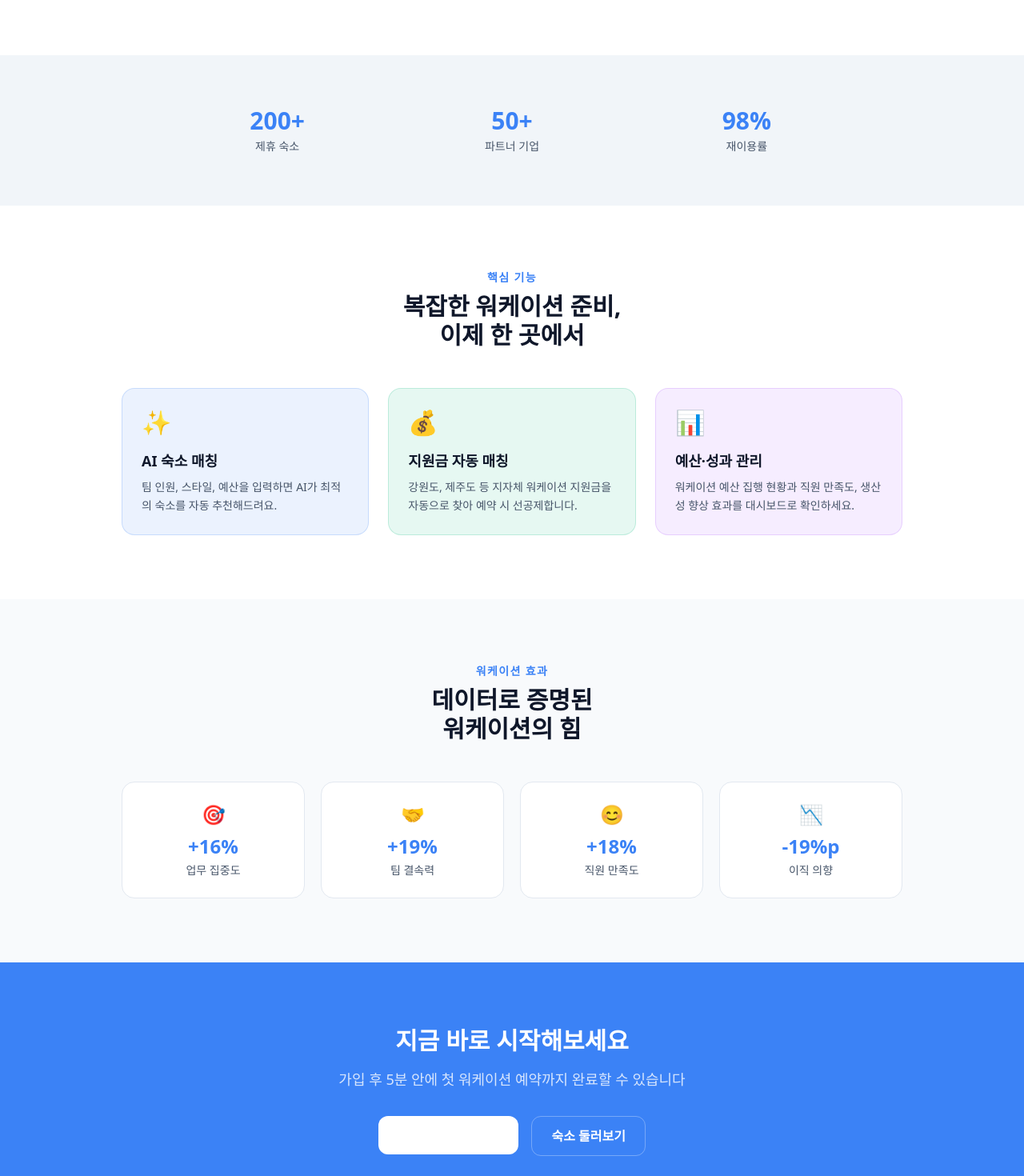
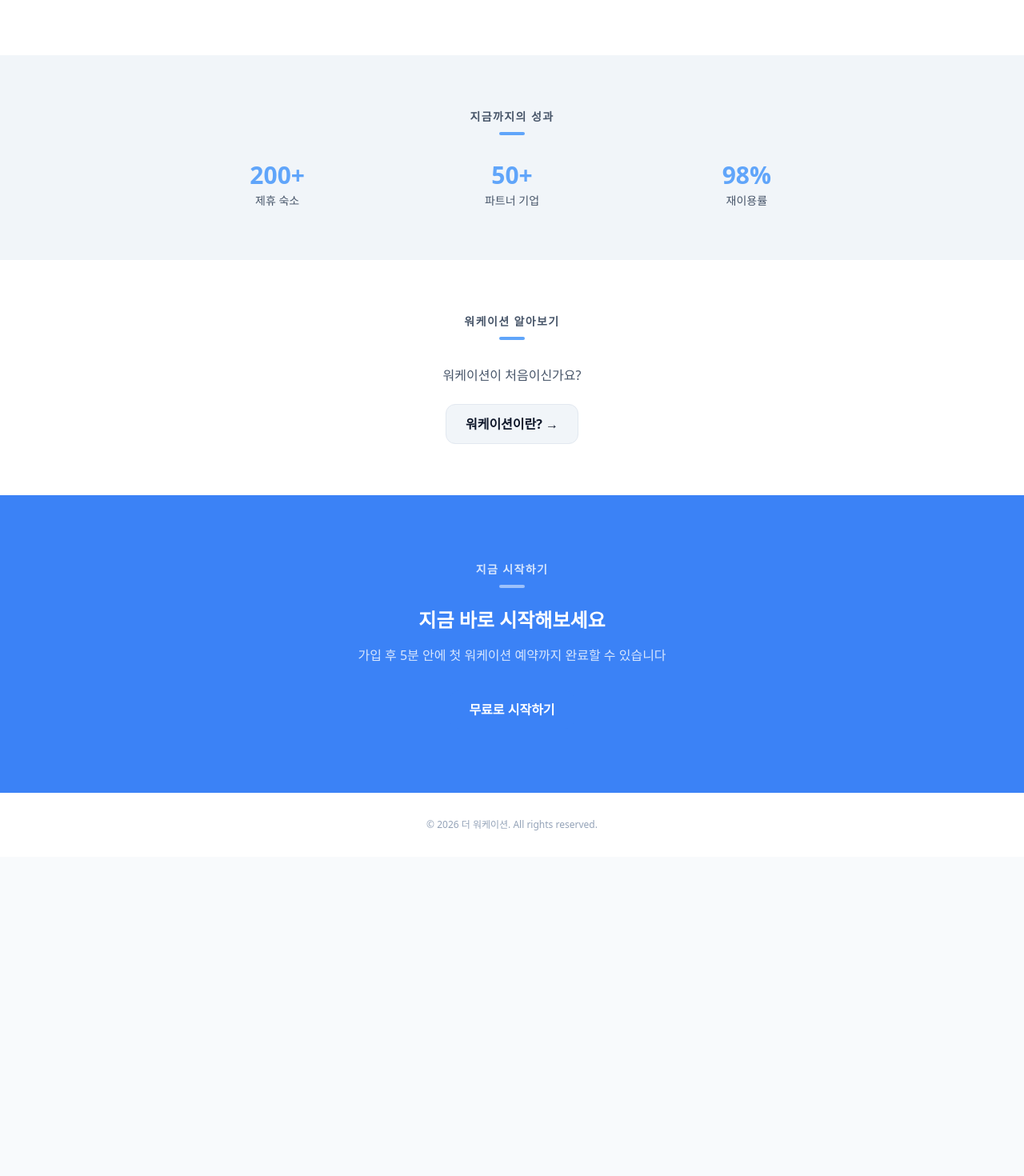
Before and after one commit to jm-potter/the_workation_app, a Next.js app in the folder workation-app/: page / in a window 1280 px wide. Shown: the part 580-2050 px from the top of the page at 80% size. After the commit the page ends 1651 px from the top, so only its background shows below. Built offline with nearby package versions, Linux system fonts and the light colour scheme.

Commit message:
Revert "feat: enhance landing page with features and effects sections"
This reverts commit 24383cb5846ca01938fb431a7115f4ea2919e56d.

```diff
--- a/workation-app/app/(main)/page.tsx
+++ b/workation-app/app/(main)/page.tsx
@@ -8,7 +8,9 @@ export default function LandingPage() {
       <header className="px-6 py-5 flex justify-between items-center max-w-6xl mx-auto">
         <span className="text-lg font-bold">더 워케이션</span>
         <nav className="flex items-center gap-6">
+          <Link href="/workation" className="text-sm text-[#475569] hover:text-blue-500 transition-colors">워케이션이란?</Link>
           <Link href="/accommodations" className="text-sm text-[#475569] hover:text-blue-500 transition-colors">숙소 찾기</Link>
+          <Link href="/subsidy" className="text-sm text-[#475569] hover:text-blue-500 transition-colors">지원금 안내</Link>
           <Link href="/partner" className="text-sm text-[#475569] hover:text-blue-500 transition-colors">파트너 등록</Link>
         </nav>
         <div className="flex gap-3">
@@ -21,18 +23,18 @@ export default function LandingPage() {
         </div>
       </header>
 
-      {/* 히어로 */}
+      {/* 히어로 — 흰 배경 */}
       <section className="max-w-4xl mx-auto px-6 pt-24 pb-20 text-center">
         <div className="inline-block bg-blue-500/10 border border-blue-500/30 text-blue-600 text-xs font-bold px-3 py-1 rounded-full mb-6">
           기업 전용 워케이션 플랫폼
         </div>
-        <h1 className="text-5xl font-black leading-tight mb-6 text-[#0F172A]">
+        <h1 className="text-5xl font-black leading-tight mb-6">
           워케이션,<br />
-          <span className="text-blue-500">한 번에 예약하고</span><br />
+          <span className="text-blue-400">한 번에 예약하고</span><br />
           자동으로 관리하세요
         </h1>
         <p className="text-[#475569] text-lg mb-10 max-w-xl mx-auto">
-          숙소 검색부터 단체 예약, 지원금 자동 매칭, 예산 관리, 성과 보고까지.
+          숙소 검색부터 단체 예약, 예산 관리, 성과 보고까지.
           인사담당자를 위한 올인원 워케이션 솔루션.
         </p>
         <div className="flex gap-4 justify-center">
@@ -45,17 +47,21 @@ export default function LandingPage() {
         </div>
       </section>
 
-      {/* 수치 */}
+      {/* 수치 — 회색 배경 */}
       <section className="bg-[#F1F5F9] py-16">
         <div className="max-w-4xl mx-auto px-6">
+          <div className="text-center mb-8">
+            <span className="text-sm font-bold text-[#475569] uppercase tracking-widest">지금까지의 성과</span>
+            <div className="w-8 h-1 bg-blue-400 rounded-full mx-auto mt-2" />
+          </div>
           <div className="grid grid-cols-3 gap-8 text-center">
             {[
               { num: '200+', label: '제휴 숙소' },
-              { num: '50+',  label: '파트너 기업' },
-              { num: '98%',  label: '재이용률' },
+              { num: '50+', label: '파트너 기업' },
+              { num: '98%', label: '재이용률' },
             ].map((item) => (
               <div key={item.label}>
-                <div className="text-3xl font-black text-blue-500 mb-1">{item.num}</div>
+                <div className="text-3xl font-black text-blue-400 mb-1">{item.num}</div>
                 <div className="text-sm text-[#475569]">{item.label}</div>
               </div>
             ))}
@@ -63,81 +69,34 @@ export default function LandingPage() {
         </div>
       </section>
 
-      {/* 핵심 기능 3가지 */}
-      <section className="bg-white py-20">
+      {/* 워케이션이란? — 흰 배경 */}
+      <section className="bg-white py-16">
         <div className="max-w-5xl mx-auto px-6">
-          <div className="text-center mb-12">
-            <p className="text-sm font-bold text-blue-500 uppercase tracking-widest mb-2">핵심 기능</p>
-            <h2 className="text-3xl font-black text-[#0F172A]">복잡한 워케이션 준비,<br />이제 한 곳에서</h2>
+          <div className="text-center mb-8">
+            <span className="text-sm font-bold text-[#475569] uppercase tracking-widest">워케이션 알아보기</span>
+            <div className="w-8 h-1 bg-blue-400 rounded-full mx-auto mt-2" />
           </div>
-          <div className="grid grid-cols-3 gap-6">
-            {[
-              {
-                icon: '✨',
-                title: 'AI 숙소 매칭',
-                desc: '팀 인원, 스타일, 예산을 입력하면 AI가 최적의 숙소를 자동 추천해드려요.',
-                color: 'bg-blue-500/10 border-blue-500/20',
-              },
-              {
-                icon: '💰',
-                title: '지원금 자동 매칭',
-                desc: '강원도, 제주도 등 지자체 워케이션 지원금을 자동으로 찾아 예약 시 선공제합니다.',
-                color: 'bg-emerald-500/10 border-emerald-500/20',
-              },
-              {
-                icon: '📊',
-                title: '예산·성과 관리',
-                desc: '워케이션 예산 집행 현황과 직원 만족도, 생산성 향상 효과를 대시보드로 확인하세요.',
-                color: 'bg-purple-500/10 border-purple-500/20',
-              },
-            ].map((f) => (
-              <div key={f.title} className={`${f.color} border rounded-2xl p-6`}>
-                <div className="text-3xl mb-4">{f.icon}</div>
-                <h3 className="font-bold text-lg mb-2 text-[#0F172A]">{f.title}</h3>
-                <p className="text-sm text-[#475569] leading-relaxed">{f.desc}</p>
-              </div>
-            ))}
+          <div className="text-center">
+            <p className="text-[#475569] mb-6">워케이션이 처음이신가요?</p>
+            <Link href="/workation">
+              <Button variant="secondary" size="lg">워케이션이란? →</Button>
+            </Link>
           </div>
         </div>
       </section>
 
-      {/* 도입 효과 */}
-      <section className="bg-[#F8FAFC] py-20">
-        <div className="max-w-5xl mx-auto px-6">
-          <div className="text-center mb-12">
-            <p className="text-sm font-bold text-blue-500 uppercase tracking-widest mb-2">워케이션 효과</p>
-            <h2 className="text-3xl font-black text-[#0F172A]">데이터로 증명된<br />워케이션의 힘</h2>
-          </div>
-          <div className="grid grid-cols-4 gap-5">
-            {[
-              { icon: '🎯', label: '업무 집중도', value: '+16%' },
-              { icon: '🤝', label: '팀 결속력',  value: '+19%' },
-              { icon: '😊', label: '직원 만족도', value: '+18%' },
-              { icon: '📉', label: '이직 의향',  value: '-19%p' },
-            ].map((item) => (
-              <div key={item.label} className="bg-white border border-[#E2E8F0] rounded-2xl p-6 text-center">
-                <div className="text-2xl mb-2">{item.icon}</div>
-                <div className="text-2xl font-black text-blue-500 mb-1">{item.value}</div>
-                <div className="text-sm text-[#475569]">{item.label}</div>
-              </div>
-            ))}
-          </div>
-        </div>
-      </section>
-
-      {/* CTA */}
+      {/* CTA — 파란 배경 */}
       <section className="bg-blue-500 py-20 text-center">
         <div className="max-w-2xl mx-auto px-6">
-          <h2 className="text-3xl font-black text-white mb-4">지금 바로 시작해보세요</h2>
-          <p className="text-white/80 mb-8 text-lg">가입 후 5분 안에 첫 워케이션 예약까지 완료할 수 있습니다</p>
-          <div className="flex gap-4 justify-center">
-            <Link href="/register">
-              <Button size="lg" className="bg-white text-blue-500 hover:bg-blue-50">무료로 시작하기 →</Button>
-            </Link>
-            <Link href="/accommodations">
-              <Button size="lg" variant="ghost" className="text-white border border-white/30 hover:bg-white/10">숙소 둘러보기</Button>
-            </Link>
+          <div className="text-center mb-6">
+            <span className="text-sm font-bold text-white/80 uppercase tracking-widest">지금 시작하기</span>
+            <div className="w-8 h-1 bg-white/50 rounded-full mx-auto mt-2" />
           </div>
+          <h2 className="text-2xl font-bold text-white mb-4">지금 바로 시작해보세요</h2>
+          <p className="text-white/80 mb-8">가입 후 5분 안에 첫 워케이션 예약까지 완료할 수 있습니다</p>
+          <Link href="/register">
+            <Button size="lg">무료로 시작하기</Button>
+          </Link>
         </div>
       </section>
 
```
